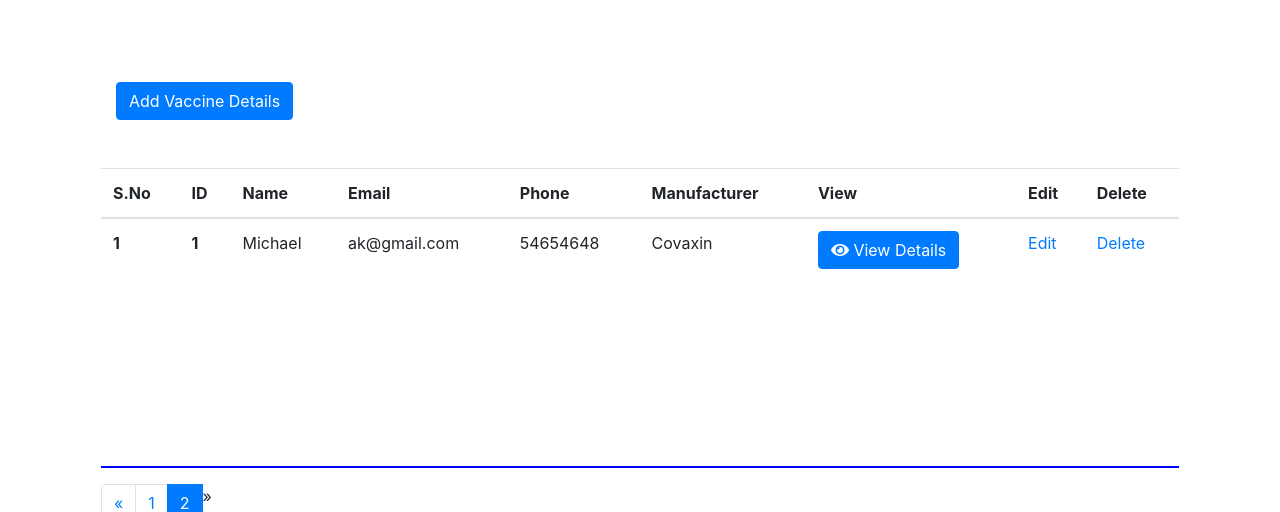
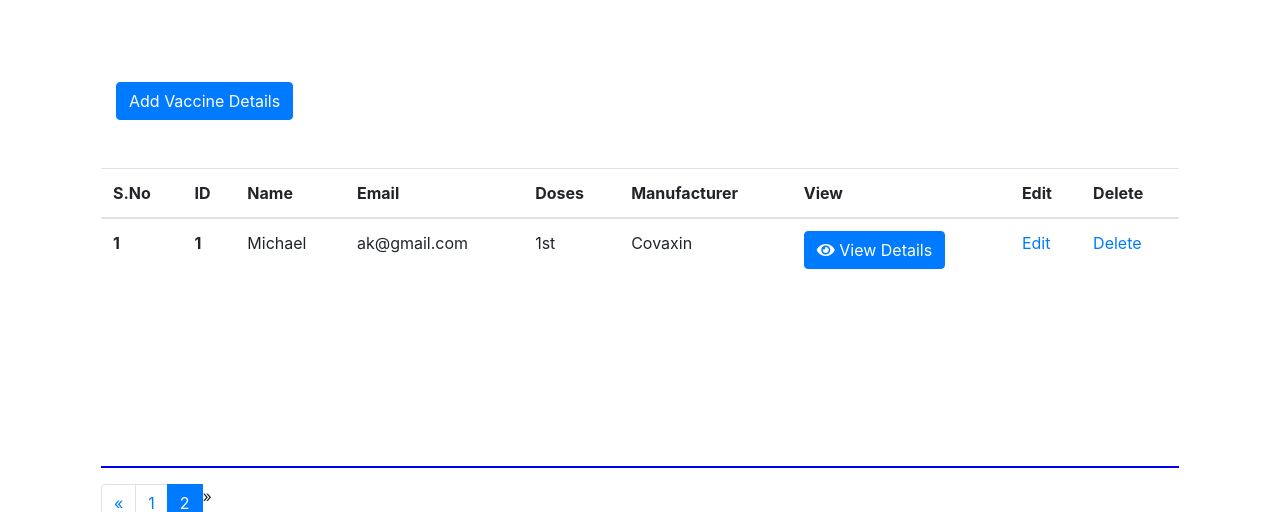
Before and after one commit to AkshaySRajguru/vaccinationportal, a Django app: page /dashboard/?page=2 in a window 1280 px wide. Shown: the part 163-675 px from the top of the page. Run offline with Django 3.2, Linux system fonts and the light colour scheme; a user stored in the database is signed in; data comes from the database, SQL or seed files in the repository; both versions use the stored data as it was after the commit; some libraries are stand-ins or nearby versions.

Commit message:
minor fixes

```diff
--- a/portal/templates/dashboard.html
+++ b/portal/templates/dashboard.html
@@ -25,7 +25,7 @@
             <th scope="col">ID</th>
             <th scope="col">Name</th>
             <th scope="col">Email</th>
-            <th scope="col">Phone</th>
+            <th scope="col">Doses</th>
             <th scope="col">Manufacturer</th>
             <th scope="col">View</th>
             <th scope="col">Edit</th>
@@ -39,7 +39,7 @@
           <th scope="row">{{i.id}}</th>
           <td>{{i.name}}</td>
           <td>{{i.email}}</td>
-          <td>{{i.phone}}</td>
+          <td>{{i.doses}}</td>
           <td>{{i.manufacturers}}</td>
           <td><button type="button" class="btn btn-primary" data-toggle="modal" data-target="#demo{{i.id}}">
     <i class="fa fa-eye" aria-hidden="true"></i> View Details
@@ -57,6 +57,7 @@
         <p><b>Surname </b>: {{i.lname}}</p>
         <p><b>Email </b>: {{i.email}}</p>
         <p><b>Phone </b>: {{i.phone}}</p>
+        <p><b>Doses </b>: {{i.doses}}</p>
         <p><b>Manufacturer </b>: {{i.manufacturers}}</p>
         <p><b>DOB </b> : {{i.dob}}</p>
         <p><b>Address </b>: {{i.address}}</p>
```
Also changed, not shown: db.sqlite3, portal/views.py (line endings or trailing spaces).
